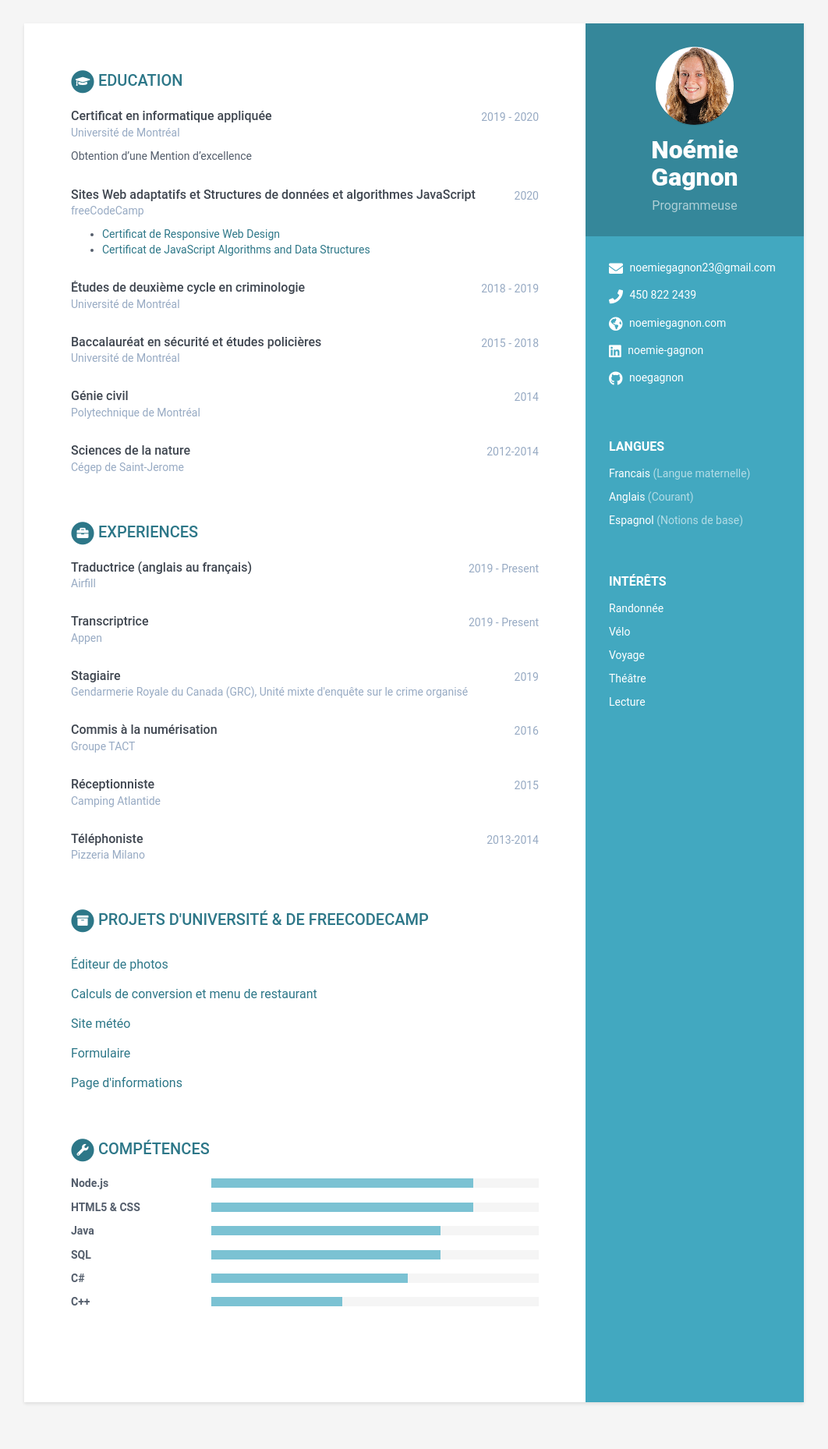
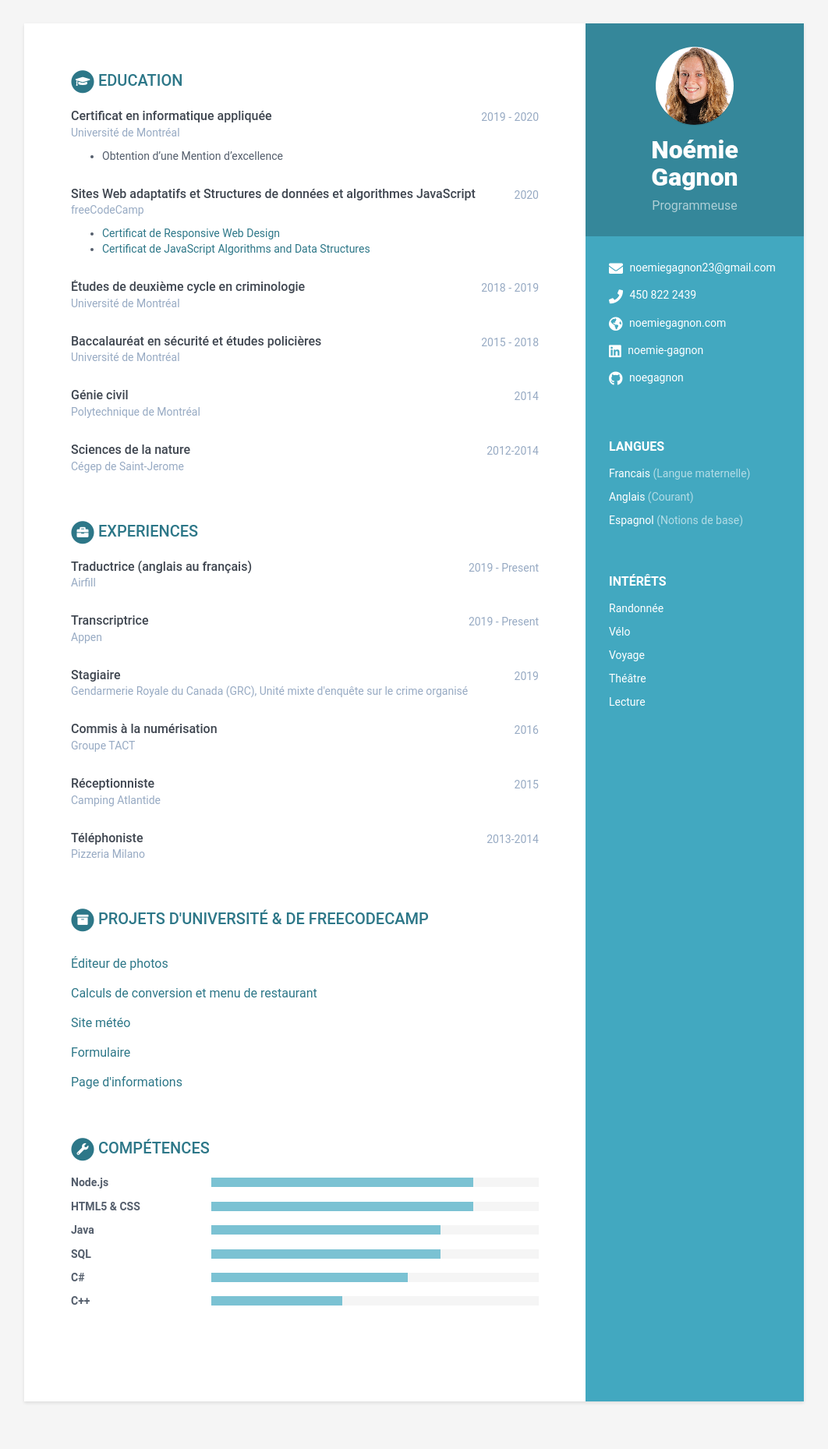
Before and after one commit to noegagnon/cv-fr, a Jekyll site: the page built from index.html, in a window 1280 px wide. Shown: the whole page at 78% size, without its empty margins (109-1171 px from the left). Built offline with Jekyll 4.4.1, drawn with Linux system fonts in a browser that asks for light colours.

Commit message:
avec point m.e

```diff
--- a/_data/data.yml
+++ b/_data/data.yml
@@ -44,7 +44,7 @@ education:
       university: Université de Montréal
       time: 2019 - 2020
       details: |
-        Obtention d'une Mention d'excellence
+          - Obtention d'une Mention d'excellence
 
     - degree: Sites Web adaptatifs et Structures de données et algorithmes JavaScript
       university: freeCodeCamp
```
